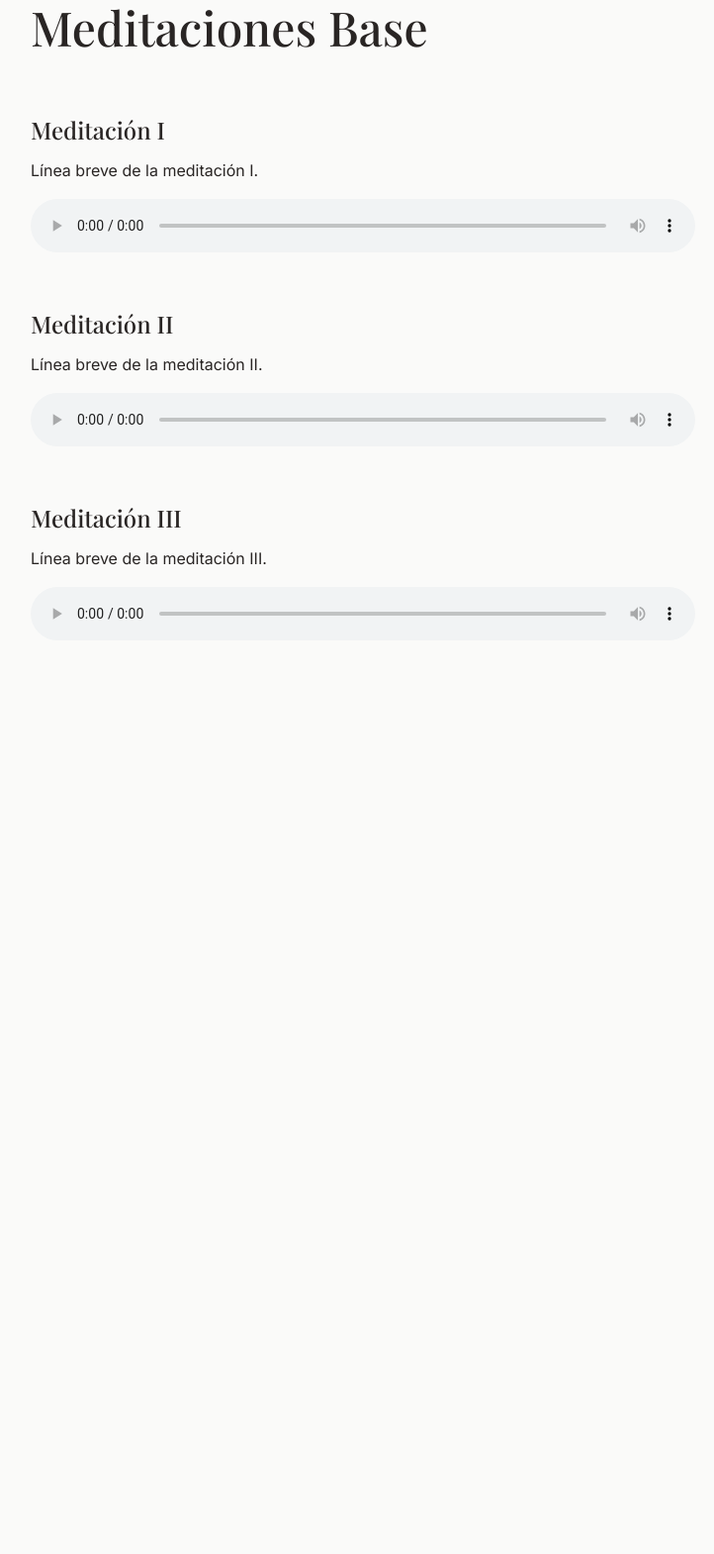
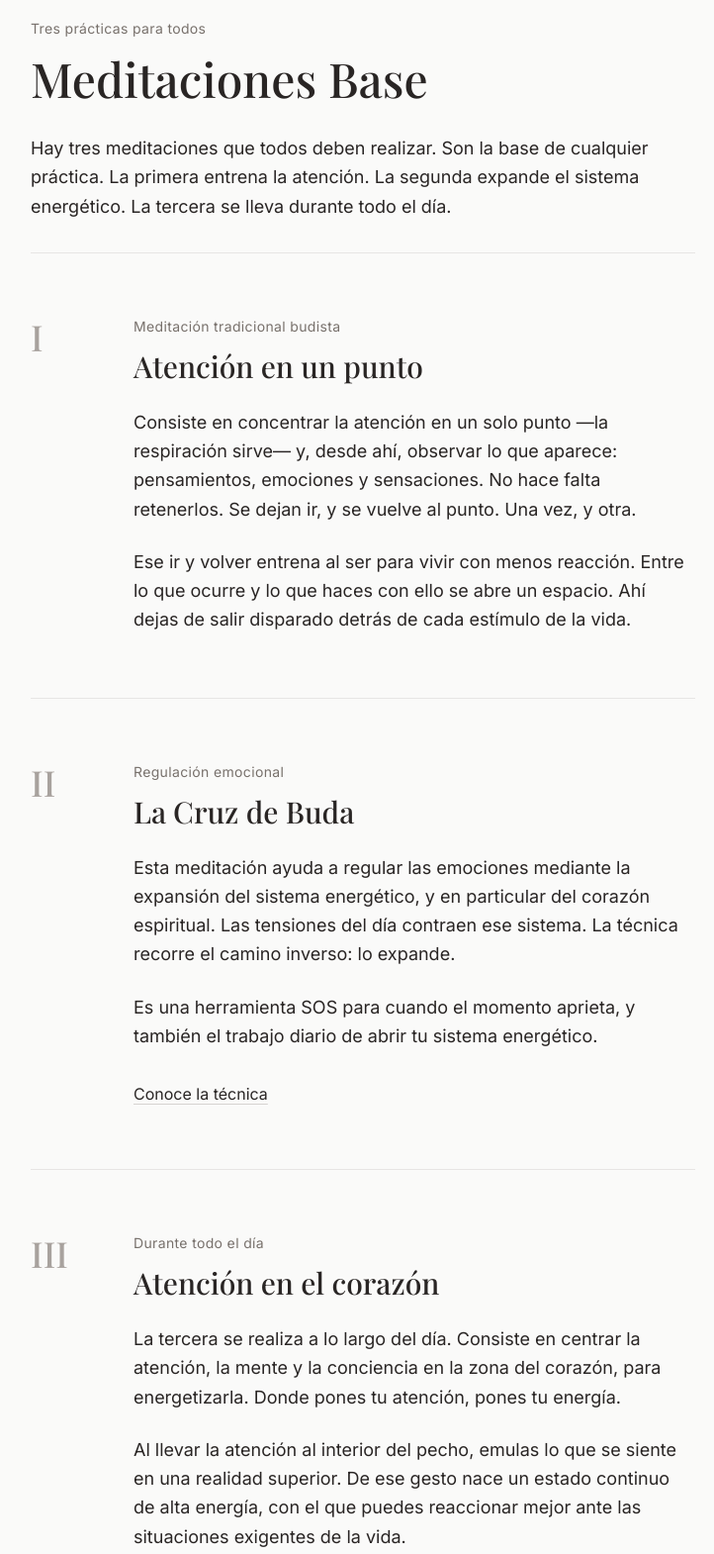
Before and after one commit to andres-silva-zamorano/monjes-de-ciudad, a plain HTML site: page practica/index.html in a window 1280 px wide. Shown: the part 170-1740 px from the top of the page at 99% size, without its empty margins (273-995 px from the left). Before the commit the page ends 913 px from the top, so only its background shows below. Drawn offline with nearby package versions, Linux system fonts and the light colour scheme.

Commit message:
Describe las tres meditaciones base y enlaza la Cruz de Buda.
Co-authored-by: Cursor <cursoragent@cursor.com>

```diff
--- a/practica/index.html
+++ b/practica/index.html
@@ -56,27 +56,42 @@
     </nav>
   </header>
 
-  <main class="px-8 py-16 md:px-16 md:py-24">
+  <main class="px-8 py-20 md:px-16 md:py-28">
     <div class="mx-auto max-w-2xl">
-      <h1 class="font-serif text-4xl md:text-5xl">Meditaciones Base</h1>
-      <div class="mt-16 space-y-14">
-        <article>
-          <h2 class="font-serif text-2xl">Meditación I</h2>
-          <p class="mt-3 leading-relaxed">Línea breve de la meditación I.</p>
-          <!-- Cambia el src para otra grabación. -->
-          <audio class="mt-4 w-full" controls preload="metadata" src="https://upload.wikimedia.org/wikipedia/commons/transcoded/1/17/Small_tibetan_singing_bowl.ogg/Small_tibetan_singing_bowl.ogg.mp3"></audio>
+      <p class="text-sm tracking-wide text-stone-500">Tres prácticas para todos</p>
+      <h1 class="mt-4 font-serif text-4xl leading-tight md:text-5xl">Meditaciones Base</h1>
+      <p class="mt-8 text-lg leading-relaxed">Hay tres meditaciones que todos deben realizar. Son la base de cualquier práctica. La primera entrena la atención. La segunda expande el sistema energético. La tercera se lleva durante todo el día.</p>
+
+      <div class="mt-8 border-t border-stone-200">
+        <article class="grid gap-4 border-b border-stone-200 py-16 md:grid-cols-[4.5rem_1fr] md:gap-8">
+          <p class="font-serif text-4xl text-stone-400" aria-hidden="true">I</p>
+          <div>
+            <p class="text-sm tracking-wide text-stone-500">Meditación tradicional budista</p>
+            <h2 class="mt-3 font-serif text-3xl">Atención en un punto</h2>
+            <p class="mt-6 text-lg leading-relaxed">Consiste en concentrar la atención en un solo punto —la respiración sirve— y, desde ahí, observar lo que aparece: pensamientos, emociones y sensaciones. No hace falta retenerlos. Se dejan ir, y se vuelve al punto. Una vez, y otra.</p>
+            <p class="mt-6 text-lg leading-relaxed">Ese ir y volver entrena al ser para vivir con menos reacción. Entre lo que ocurre y lo que haces con ello se abre un espacio. Ahí dejas de salir disparado detrás de cada estímulo de la vida.</p>
+          </div>
         </article>
-        <article>
-          <h2 class="font-serif text-2xl">Meditación II</h2>
-          <p class="mt-3 leading-relaxed">Línea breve de la meditación II.</p>
-          <!-- Cambia el src para otra grabación. -->
-          <audio class="mt-4 w-full" controls preload="metadata" src="https://upload.wikimedia.org/wikipedia/commons/transcoded/1/17/Small_tibetan_singing_bowl.ogg/Small_tibetan_singing_bowl.ogg.mp3"></audio>
+
+        <article class="grid gap-4 border-b border-stone-200 py-16 md:grid-cols-[4.5rem_1fr] md:gap-8">
+          <p class="font-serif text-4xl text-stone-400" aria-hidden="true">II</p>
+          <div>
+            <p class="text-sm tracking-wide text-stone-500">Regulación emocional</p>
+            <h2 class="mt-3 font-serif text-3xl">La Cruz de Buda</h2>
+            <p class="mt-6 text-lg leading-relaxed">Esta meditación ayuda a regular las emociones mediante la expansión del sistema energético, y en particular del corazón espiritual. Las tensiones del día contraen ese sistema. La técnica recorre el camino inverso: lo expande.</p>
+            <p class="mt-6 text-lg leading-relaxed">Es una herramienta SOS para cuando el momento aprieta, y también el trabajo diario de abrir tu sistema energético.</p>
+            <a class="mt-8 inline-block underline decoration-stone-300 underline-offset-4 transition-colors duration-300 hover:text-stone-500" href="../cruz-de-buda/">Conoce la técnica</a>
+          </div>
         </article>
-        <article>
-          <h2 class="font-serif text-2xl">Meditación III</h2>
-          <p class="mt-3 leading-relaxed">Línea breve de la meditación III.</p>
-          <!-- Cambia el src para otra grabación. -->
-          <audio class="mt-4 w-full" controls preload="metadata" src="https://upload.wikimedia.org/wikipedia/commons/transcoded/1/17/Small_tibetan_singing_bowl.ogg/Small_tibetan_singing_bowl.ogg.mp3"></audio>
+
+        <article class="grid gap-4 py-16 md:grid-cols-[4.5rem_1fr] md:gap-8">
+          <p class="font-serif text-4xl text-stone-400" aria-hidden="true">III</p>
+          <div>
+            <p class="text-sm tracking-wide text-stone-500">Durante todo el día</p>
+            <h2 class="mt-3 font-serif text-3xl">Atención en el corazón</h2>
+            <p class="mt-6 text-lg leading-relaxed">La tercera se realiza a lo largo del día. Consiste en centrar la atención, la mente y la conciencia en la zona del corazón, para energetizarla. Donde pones tu atención, pones tu energía.</p>
+            <p class="mt-6 text-lg leading-relaxed">Al llevar la atención al interior del pecho, emulas lo que se siente en una realidad superior. De ese gesto nace un estado continuo de alta energía, con el que puedes reaccionar mejor ante las situaciones exigentes de la vida.</p>
+          </div>
         </article>
       </div>
     </div>
```
